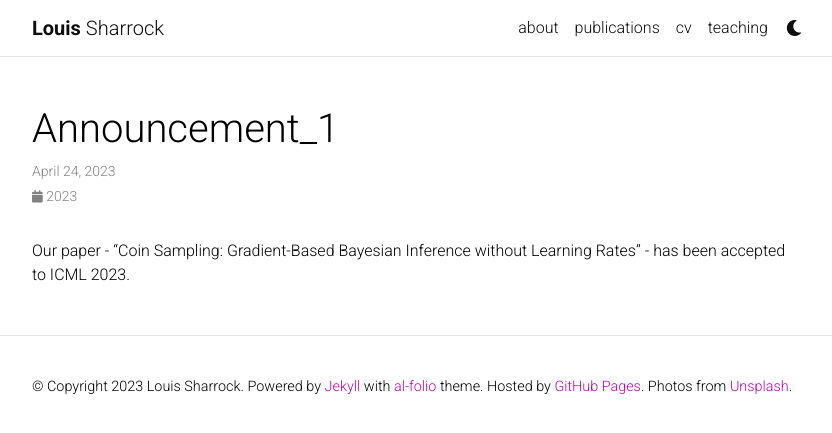
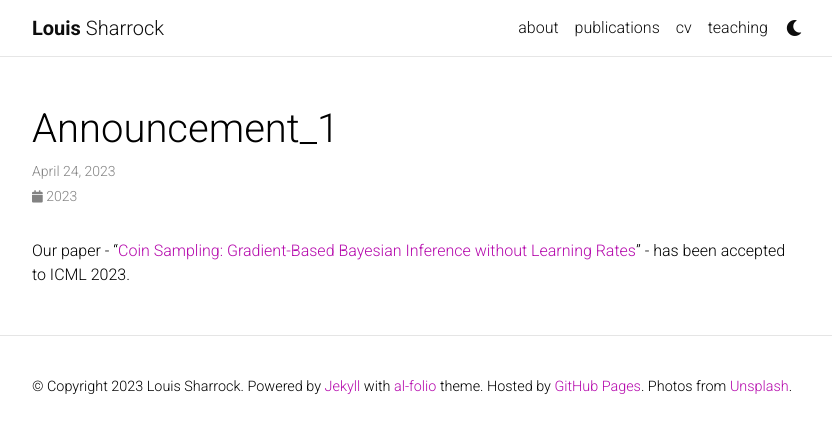
Before and after one commit to louissharrock/louissharrock.github.io, a Jekyll site: the page built from _news/announcement_1.md, in a window 1280 px wide. Shown: the top 433 px of the page, without its empty margins (223-1055 px from the left). Built offline with Jekyll 4.4.1, drawn with Linux system fonts in a browser that asks for light colours; comment, search, counter and statistics services are not loaded; a style sheet for code colours, icons or effects is not loaded; part of the change alters nothing that is shown.

```diff
--- a/_news/announcement_1.md
+++ b/_news/announcement_1.md
@@ -5,4 +5,4 @@ inline: true
 related_posts: false
 ---
 
-Our paper - "Coin Sampling: Gradient-Based Bayesian Inference without Learning Rates" - has been accepted to ICML 2023.
+Our paper - "[Coin Sampling: Gradient-Based Bayesian Inference without Learning Rates](https://arxiv.org/abs/2301.11294)" - has been accepted to ICML 2023.
```
